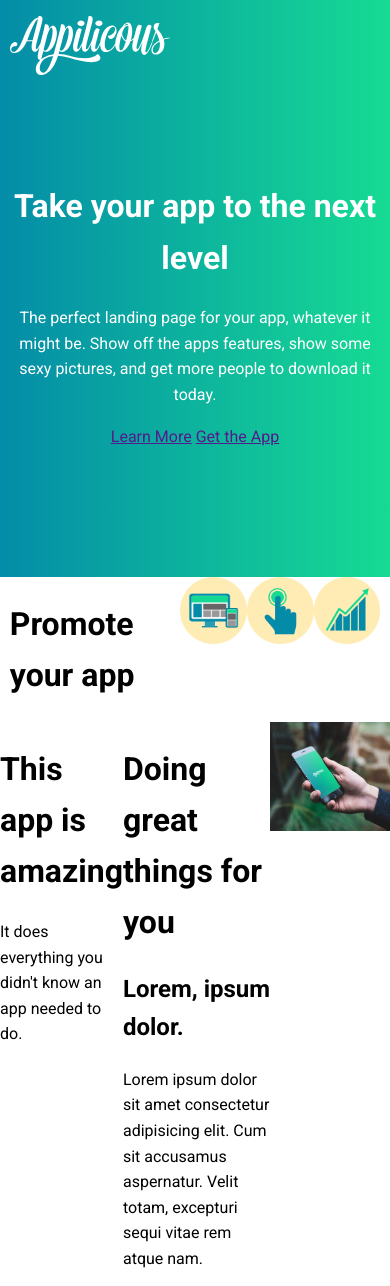
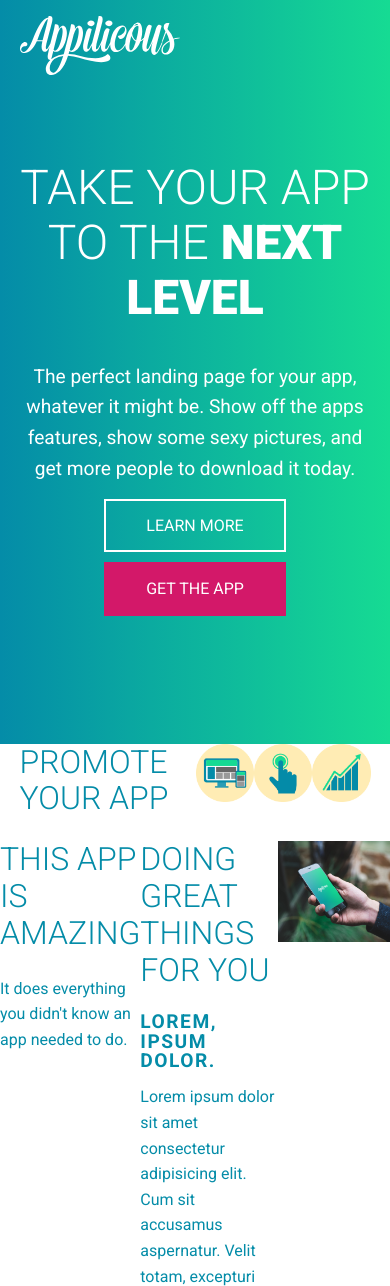
Before and after one commit to nykc/web_tutorials, a plain HTML site: page responsive_from_scratch/index.html in a window 390 px wide. Shown: the top 1286 px of the page. Drawn offline with Linux system fonts and the light colour scheme.

Commit message:
responsive_from_scratch - typography and buttons

```diff
--- a/responsive_from_scratch/scss/abstracts/_colors.scss
+++ b/responsive_from_scratch/scss/abstracts/_colors.scss
@@ -4,7 +4,7 @@ $accent: rgba(211, 24, 105, 1);
 $white: rgba(255, 255, 255, 1);
 
 // Text colors
-$text-main: $secondary;
+$text-main: $main;
 $text-inverse: $white;
 $text-accent: $accent;
-$text-secondary: $main;
+$text-secondary: $secondary;
--- a/responsive_from_scratch/scss/base/_base.scss
+++ b/responsive_from_scratch/scss/base/_base.scss
@@ -2,6 +2,10 @@
 *::before,
 *::after {
   box-sizing: border-box;
+}
+
+body {
+  color: $text-main;
 }
 
 img {
@@ -10,7 +14,7 @@ img {
 }
 
 .container {
-  width: 95%;
+  width: 90%;
   max-width: 1200px;
   margin: 0 auto;
 }
--- /dev/null
+++ b/responsive_from_scratch/scss/base/_typography.scss
@@ -0,0 +1,46 @@
+h1,
+h2,
+h3,
+h4,
+h5,
+h6,
+p {
+  margin: 0 0 0.75em;
+}
+
+h1:last-child,
+h2:last-child,
+h3:last-child,
+h4:last-child,
+h5:last-child,
+h6:last-child,
+p:last-child {
+  margin: 0;
+}
+
+h1 {
+  font-size: 2rem;
+  font-weight: $font-light;
+  line-height: 1.15;
+  text-transform: uppercase;
+}
+
+h2 {
+  font-size: 1.2rem;
+  text-transform: uppercase;
+  letter-spacing: 1.5px;
+  line-height: 1;
+}
+
+.title-large {
+  font-size: 3rem;
+  font-weight: $font-black;
+
+  span {
+    font-weight: $font-light;
+  }
+}
+
+.text-intro {
+  font-size: 1.2rem;
+}
--- /dev/null
+++ b/responsive_from_scratch/scss/components/_buttons.scss
@@ -0,0 +1,32 @@
+.btn {
+  padding: 0.75em 2.5em;
+  display: inline-block;
+  text-transform: uppercase;
+  text-decoration: none;
+
+  &:not(:last-of-type) {
+    margin-bottom: 0.6em;
+  }
+}
+
+.btn--primary {
+  background: $accent;
+  color: $text-inverse;
+  border: 2px solid $accent;
+
+  &:hover,
+  &focus {
+    background: darken($accent, 15%);
+  }
+}
+
+.btn--secondary {
+  border: 2px solid $text-inverse;
+  color: $text-inverse;
+
+  &:hover,
+  &focus {
+    background: $text-inverse;
+    color: $text-main;
+  }
+}
--- a/responsive_from_scratch/scss/layout/_header.scss
+++ b/responsive_from_scratch/scss/layout/_header.scss
@@ -3,7 +3,6 @@
   top: 1em;
   left: 0;
   right: 0;
-  display: flex;
 }
 
 .logo {
--- a/responsive_from_scratch/scss/main.scss
+++ b/responsive_from_scratch/scss/main.scss
@@ -9,6 +9,7 @@
 
 // 3. Base styles
 @import "base/base";
+@import "base/typography";
 
 // 4. Layout
 @import "layout/grid";
@@ -16,3 +17,4 @@
 @import "layout/hero";
 
 // 5. Components
+@import "components/buttons";
```
Also changed, not shown: responsive_from_scratch/css/main.css.
